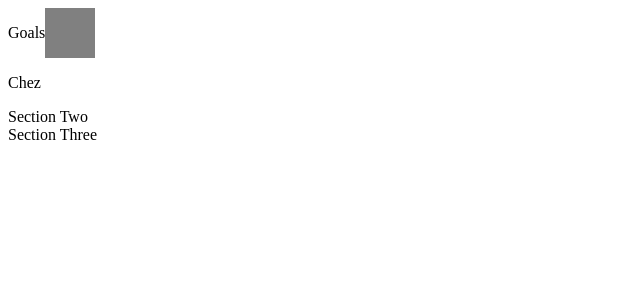
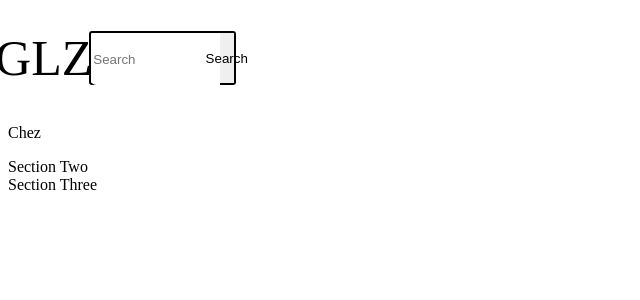
Before and after one commit to BlackDives/goals-site, a React (Vite) app: page / in a window 1280 px wide. Shown: the top 300 px of the page, without its empty margins (0-640 px from the left). Built offline with nearby package versions, Linux system fonts and the light colour scheme.

Commit message:
basic search bar created

```diff
--- a/src/components/nav-bar/NavBar.tsx
+++ b/src/components/nav-bar/NavBar.tsx
@@ -1,17 +1,64 @@
-import React from "react";
-import { Flex, Text, UnorderedList, ListItem, Link } from "@chakra-ui/react";
+import React from 'react'
+import { Flex, Text, Input, Button } from '@chakra-ui/react'
 
 const NavBar = () => {
   return (
-    <Flex>
-      <Flex>
-        <Text>Goals</Text>
+    <Flex
+      flexDirection='row'
+      justifyContent='space-around'
+      alignItems='center'
+      width='100%'
+      height='100px'
+      backgroundColor={'darkMode.background'}
+    >
+      <Flex
+        height='100%'
+        width='20%'
+        flexDirection='row'
+        alignItems='center'
+        justifyContent='center'
+      >
+        <Text fontSize='50px' color={'darkMode.primary'}>
+          GLZ
+        </Text>
       </Flex>
-      <Flex>
-        <Flex backgroundColor="gray" width="50px" height="50px" />
+      <Flex
+        height='100%'
+        width='80%'
+        flexDirection='row'
+        alignItems='center'
+        justifyContent='flex-start'
+      >
+        <Flex
+          height='50px'
+          width='50%'
+          border='2px solid'
+          borderColor='darkMode.primary'
+          borderRadius={3}
+          marginX={10}
+        >
+          <Input
+            placeholder='Search'
+            height='100%'
+            width='90%'
+            border='none'
+            borderLeftRadius={5}
+          />
+          <Button
+            height='100%'
+            width='10%'
+            border='none'
+            borderRightRadius={0}
+            borderLeftRadius={0}
+            backgroundColor='darkMode.primary'
+            color='darkMode.text'
+          >
+            Search
+          </Button>
+        </Flex>
       </Flex>
     </Flex>
-  );
-};
+  )
+}
 
-export { NavBar };
+export { NavBar }
```
Also changed, not shown: src/components/nav-section/NavSection.tsx (added, +12 -0 lines).
